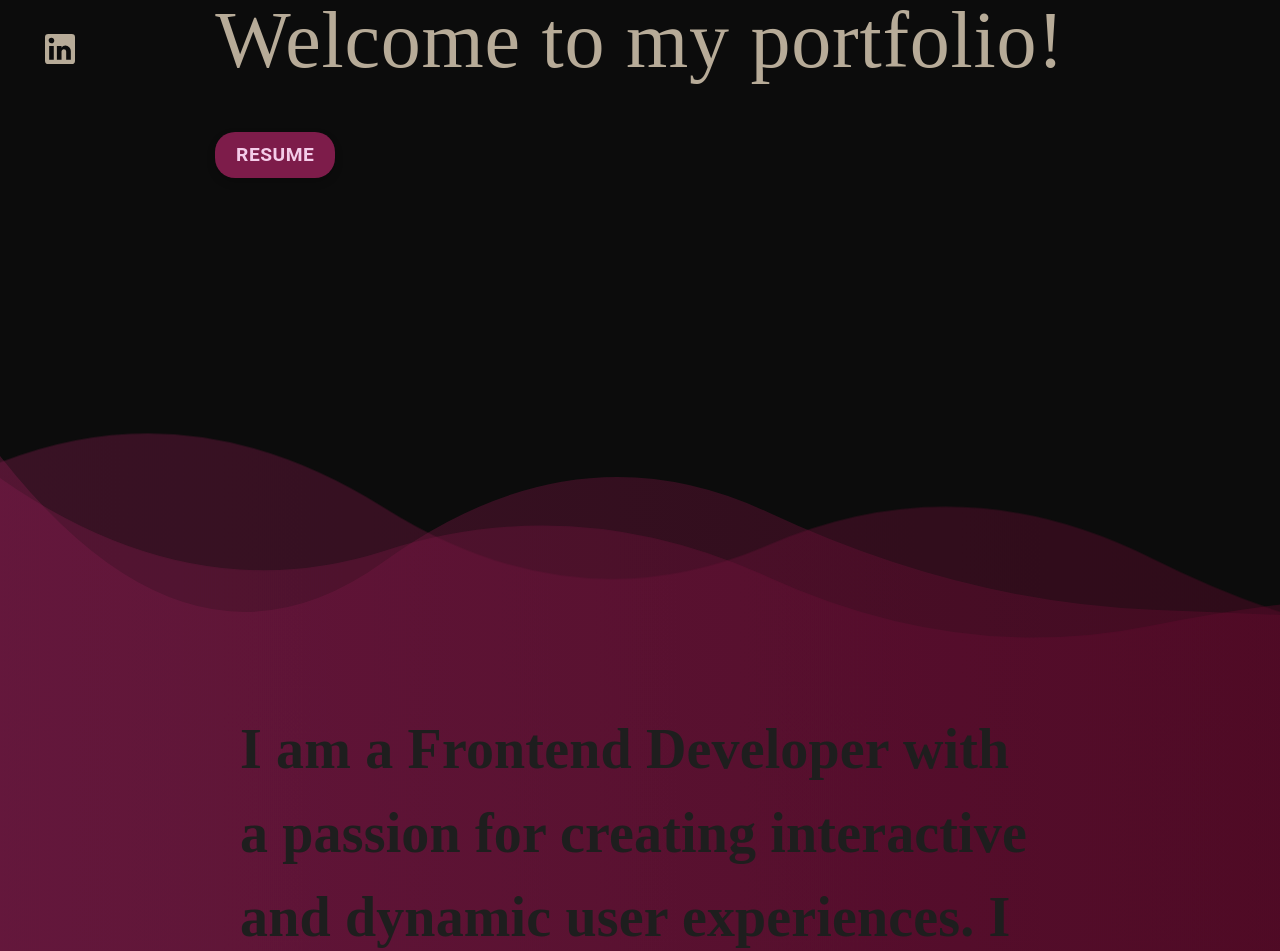
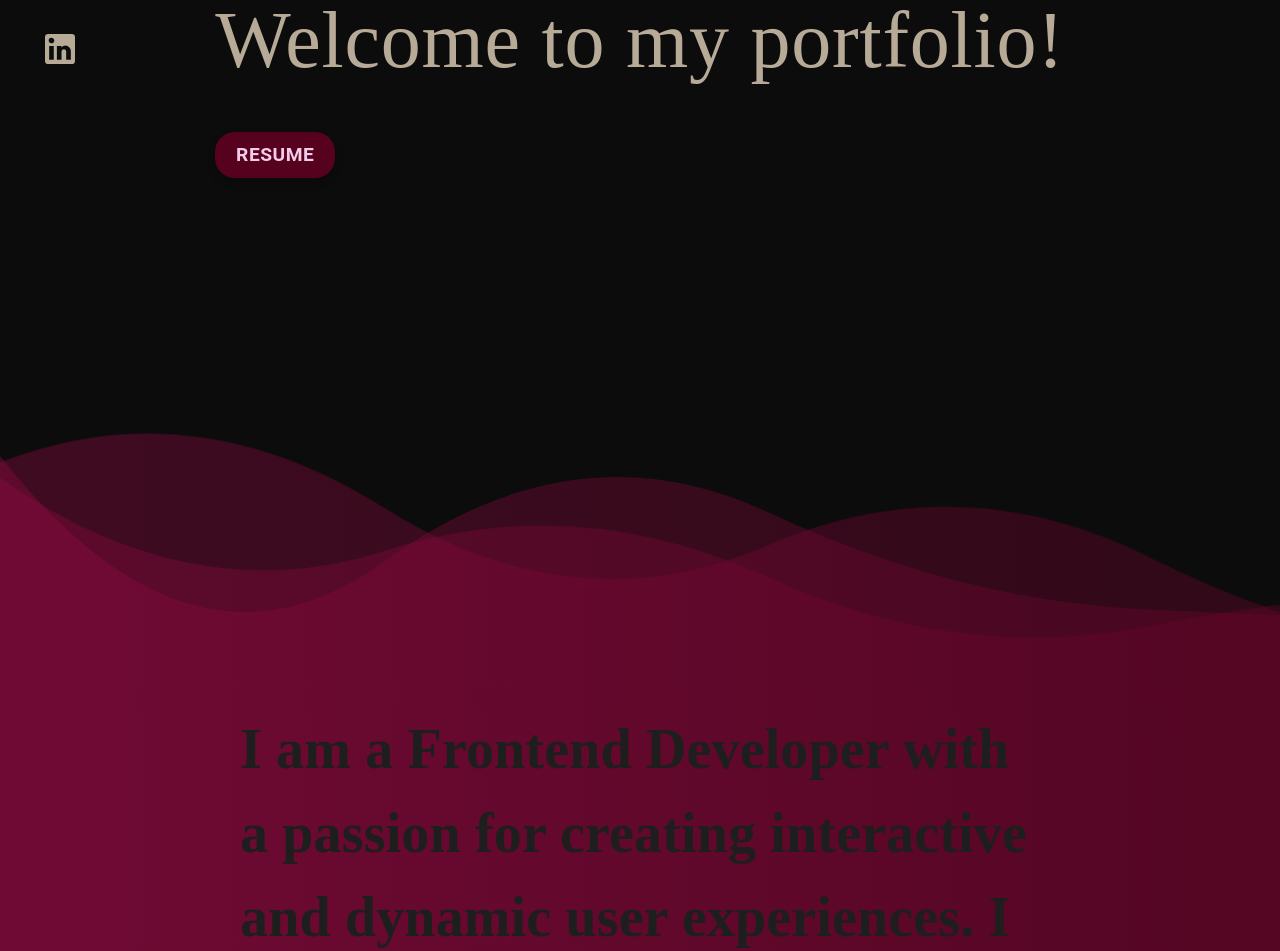
Before and after one commit to cbalsemao/cv-project, a React (Vite) app: page / in a window 1280 px wide. Shown: the part 381-1332 px from the top of the page. Built offline with nearby package versions, Linux system fonts and the light colour scheme.

Commit message:
chore: styles updated

```diff
--- a/src/components/ButtonOpenCV.tsx
+++ b/src/components/ButtonOpenCV.tsx
@@ -15,7 +15,7 @@ export const ButtonOpenCV = () => {
       onMouseLeave={() => setHover(false)}
       sx={{
         mt: 4,
-        backgroundColor: palette.darkPink,
+        backgroundColor: palette.burgundy,
         fontWeight: 'bold',
         color: palette.darkWhite,
         fontSize: '1.2rem',
@@ -26,7 +26,7 @@ export const ButtonOpenCV = () => {
         position: 'relative',
         transition: 'all 0.3s ease',
         '&:hover': {
-          backgroundColor: 'gray',
+          backgroundColor: palette.maroon,
           transform: 'translateY(-5px)',
           boxShadow: '0 8px 16px rgba(0, 0, 0, 0.3)',
         },
--- a/src/components/ButtonSend.tsx
+++ b/src/components/ButtonSend.tsx
@@ -10,7 +10,7 @@ const ButtonSend = () => {
         fontWeight: 'bold',
         color: palette.beige,
         backgroundColor: palette.burgundy,
-        '&:hover': { backgroundColor: palette.darkPink },
+        '&:hover': { backgroundColor: palette.maroon },
       }}
     >
       Send
--- a/src/components/ContactIcons.tsx
+++ b/src/components/ContactIcons.tsx
@@ -20,7 +20,7 @@ const ContactIconsContainer = ({ children }: { children: React.ReactNode }) => {
         paddingLeft: { xs: '0', md: '20px' },
         alignItems: { xs: 'center', md: 'flex-start' },
         marginTop: { xs: '0', md: '0' },
-        color: palette.beige,
+        color: { xs: palette.white, md: palette.beige },
       }}
     >
       {children}
--- a/src/components/Cursor.tsx
+++ b/src/components/Cursor.tsx
@@ -5,7 +5,7 @@ import { styled } from '@mui/material';
 import { palette } from '../utils/styleguide';
 import { useViewPort } from '../hooks/useViewport';
 
-const colors = [palette.darkPink, palette.white, palette.burgundy];
+const colors = [palette.maroon, palette.white, palette.burgundy];
 
 const CursorCircle = styled('div')({
   position: 'fixed',
--- a/src/components/WaveAnimationSvg.tsx
+++ b/src/components/WaveAnimationSvg.tsx
@@ -45,7 +45,7 @@ const WaveAnimationSvg = (props: SVGProps<SVGSVGElement>) => (
         d="M12.054 0c0 4.187 1.577 3.035-.516 6.661S9.653 8.345 6.027 10.44 4.187 13.322 0 13.322s-2.4-.79-6.027-2.883-3.417-.152-5.51-3.778-.517-2.474-.517-6.661-1.577-3.035.516-6.661 1.885-1.684 5.511-3.778 1.84-2.883 6.027-2.883 2.4.79 6.027 2.883 3.417.152 5.51 3.778.517 2.474.517 6.661"
         opacity={0.8}
         style={{
-          fill: palette.darkPink,
+          fill: palette.maroon,
           transform: 'matrix(1,9,9,1,0,9)',
           animation: 'pathAnimation 10s infinite',
         }}
--- a/src/components/WaveAnimationSvg2.tsx
+++ b/src/components/WaveAnimationSvg2.tsx
@@ -17,7 +17,7 @@ const SvgComponent = (props: SVGProps<SVGSVGElement>) => (
   >
     <defs>
       <linearGradient id="a" x1={0} x2={1} y1={0} y2={0}>
-        <stop offset={0} stopColor={palette.darkPink} />
+        <stop offset={0} stopColor={palette.maroon} />
         <stop offset={1} stopColor={palette.burgundy} />
       </linearGradient>
 
--- a/src/components/navbar/MobileMenu.tsx
+++ b/src/components/navbar/MobileMenu.tsx
@@ -43,7 +43,7 @@ const ListItemStyled = styled(ListItem)({
   display: 'flex',
   justifyContent: 'center',
   alignItems: 'center',
-  color: palette.darkPink,
+  color: palette.maroon,
   fontFamily: theme.typography.fontFamily,
   textTransform: 'uppercase',
   padding: '10px 20px',
--- a/src/pages/landing-page/sections/ProjectsSection.tsx
+++ b/src/pages/landing-page/sections/ProjectsSection.tsx
@@ -126,7 +126,7 @@ const ProjectItem = styled(Typography)({
   },
   '&:hover::after': {
     width: '100%',
-    backgroundColor: palette.darkPink,
+    backgroundColor: palette.maroon,
   },
 });
 
--- a/src/utils/styleguide.ts
+++ b/src/utils/styleguide.ts
@@ -22,7 +22,7 @@ export const palette = {
   black: '#0c0c0c',
   burgundy: '#56021F',
   gray: '#1e1e1e',
-  darkPink: '#7D1C4A',
+  maroon: '#8D0B41',
   red: '#C40233',
   beige: '#b7ab98',
 };
```
